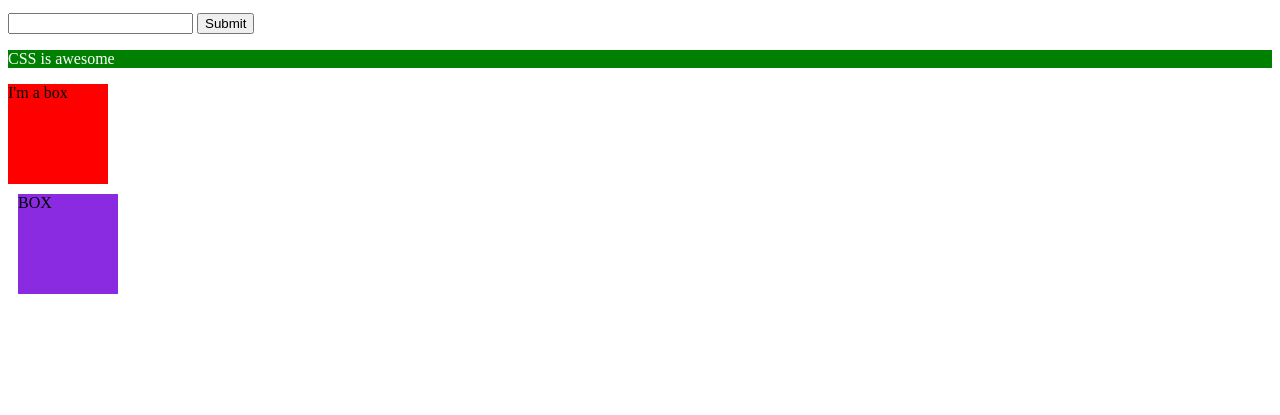
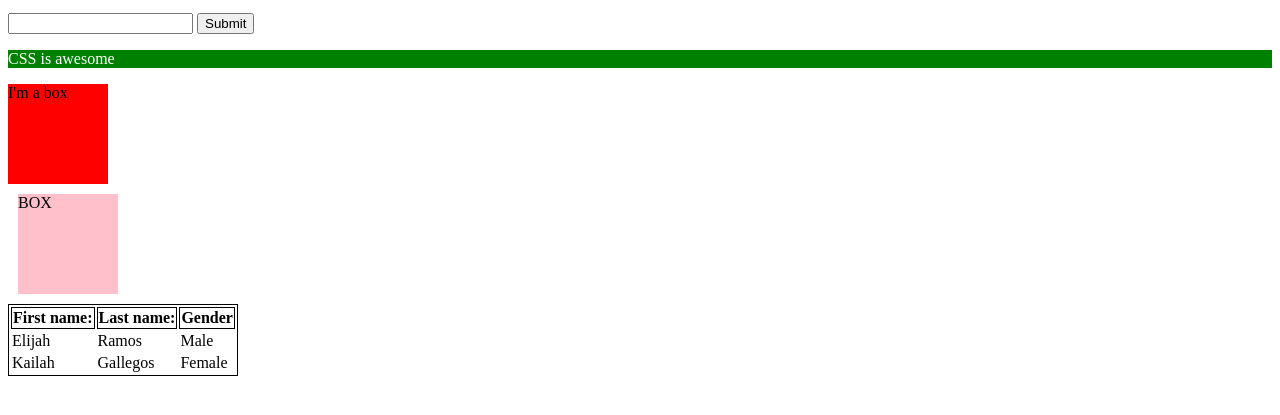
Before and after one commit to elijahram/MyFirstWebsite, a plain HTML site: page Index.html in a window 1280 px wide. Shown: the part 101-516 px from the top of the page. Drawn offline with Linux system fonts and the light colour scheme.

Commit message:
Added an HTML table and put a border around its content

```diff
--- a/Index.html
+++ b/Index.html
@@ -17,6 +17,22 @@
 
     <div id="box">BOX</div>
     <script src="./script.js"></script>
-
+    <table>
+        <tr>
+            <th>First name:</th>
+            <th>Last name:</th>
+            <th>Gender</th>
+        </tr>
+        <tr>
+            <td>Elijah</td>
+            <td>Ramos</td>
+            <td>Male</td>
+        </tr>
+        <tr>
+            <td>Kailah</td>
+            <td>Gallegos</td>
+            <td>Female</td>
+        </tr>
+    </table>
 </body>
 </html>
--- a/style.css
+++ b/style.css
@@ -10,5 +10,8 @@ div{
 }
 #box{
     margin: 10px;
-    background: blueviolet;
+    background: pink;
 }
+table, tr, th {
+    border: 1px solid black;
+}
```
